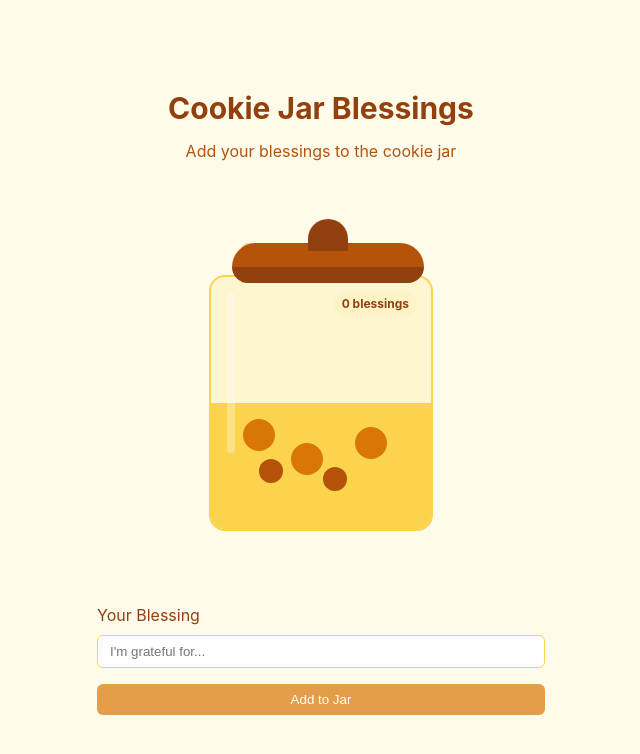
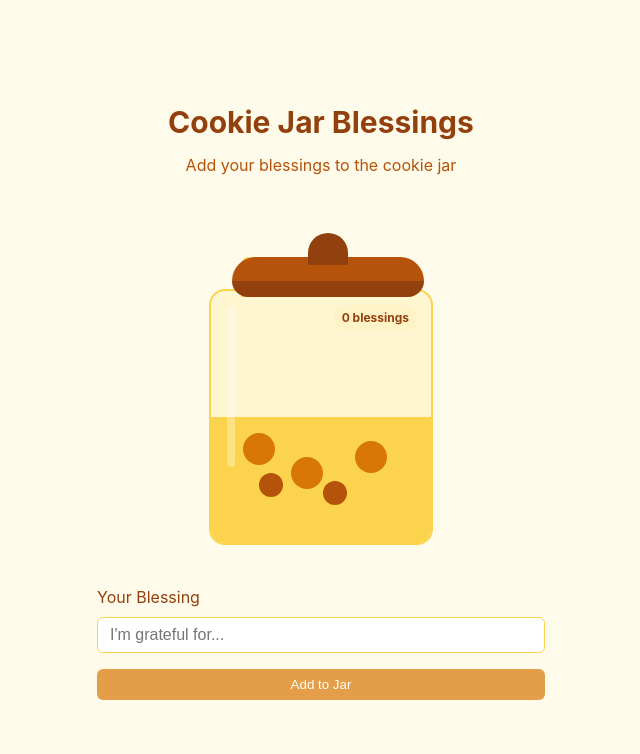
Before and after one commit to francislainy/cookie-jar, a React (Create React App) app: page / in a window 1280 px wide. Shown: the top 754 px of the page, without its empty margins (319-959 px from the left). Built offline with nearby package versions, Linux system fonts and the light colour scheme.

Commit message:
Decrease margin

```diff
--- a/src/App.css
+++ b/src/App.css
@@ -433,3 +433,11 @@ body {
 .edit-container input:focus {
   border-color: #007bff; /* Highlight border on focus */
 }
+
+input {
+  font-size: 16px;
+}
+
+.blessing-form {
+  margin-top: 0;
+}
```
